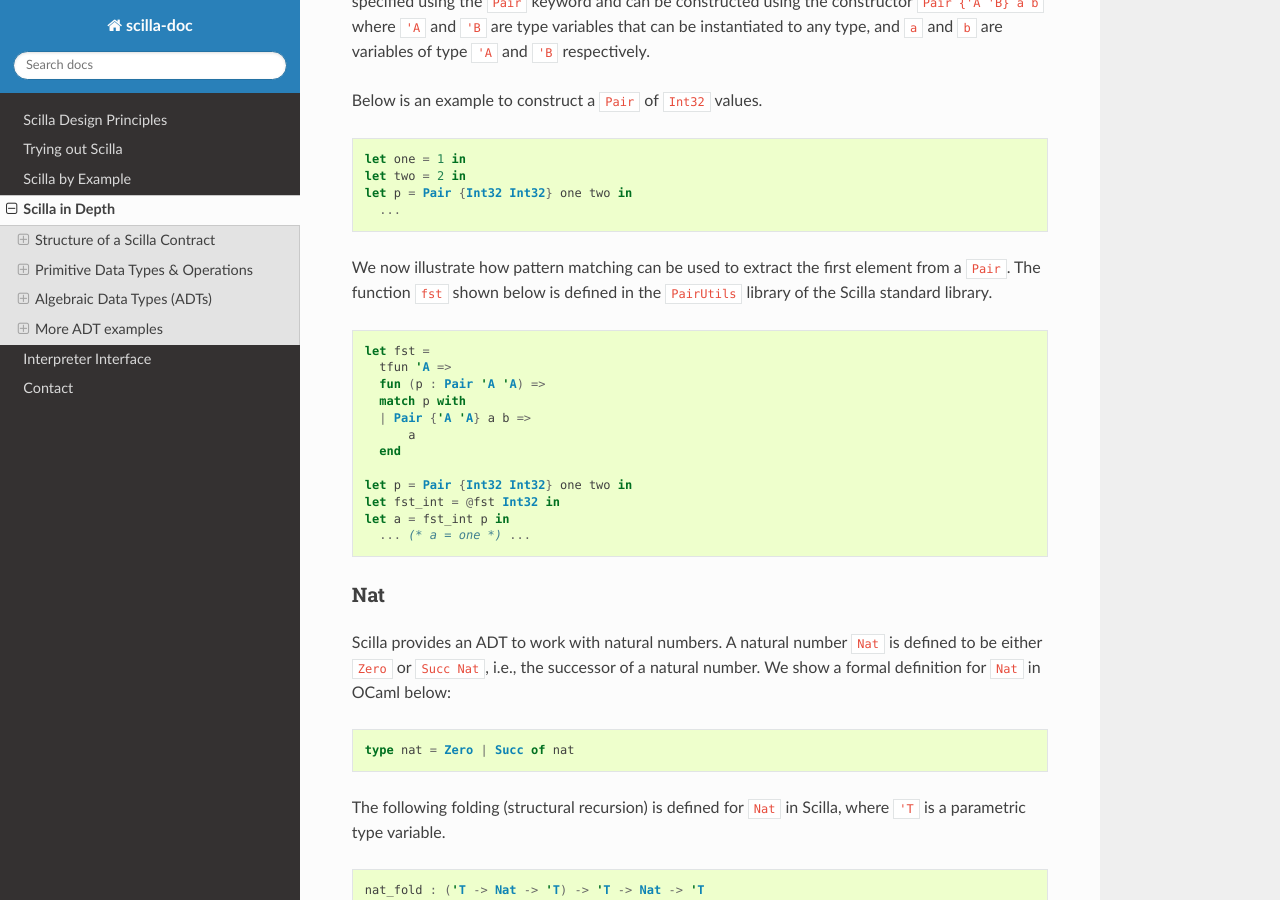
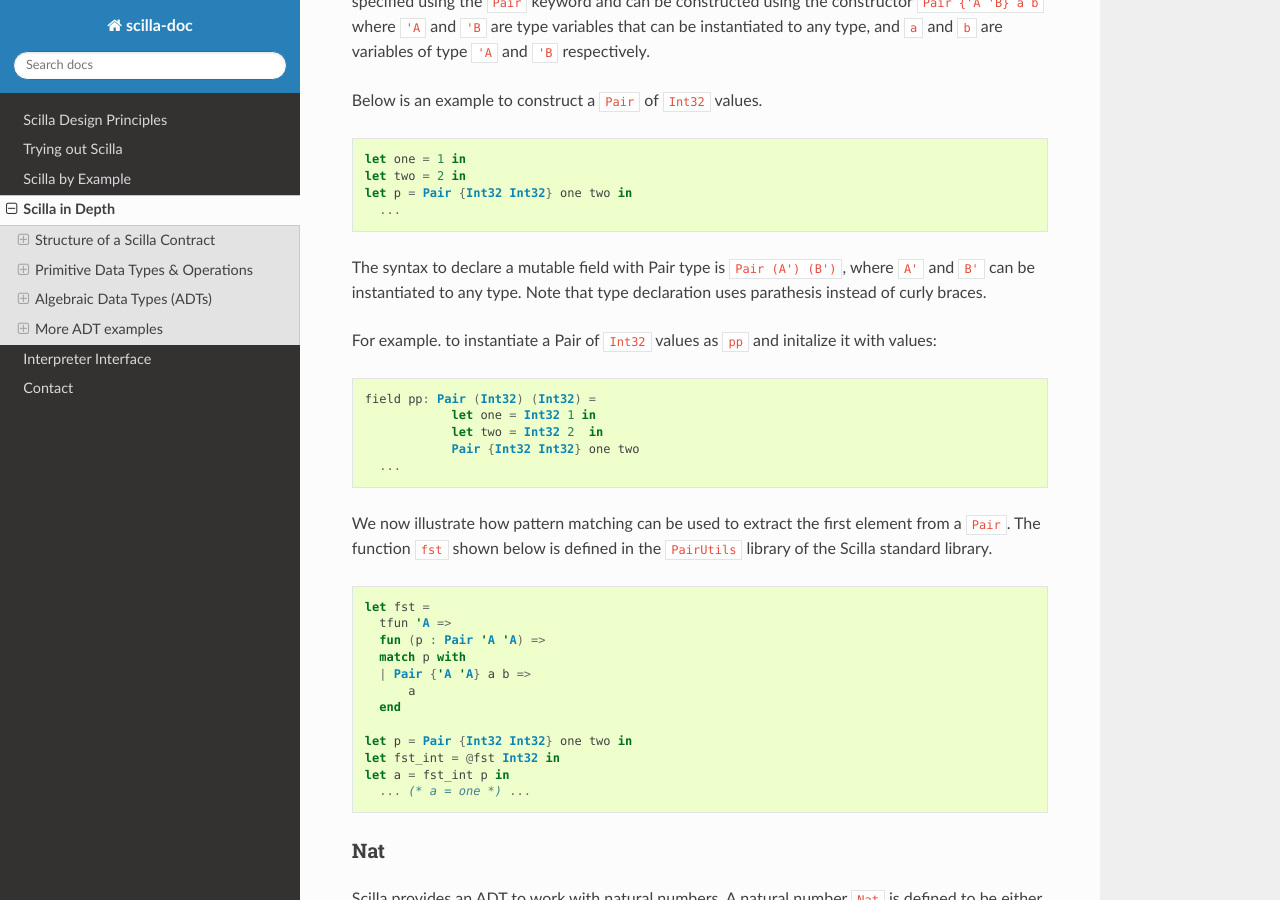
Before and after one commit to Zilliqa/scilla-docs, a Sphinx documentation site: the page built from docs/source/scilla-in-depth.rst, in a window 1280 px wide and 900 px high, scrolled down 8313 px. Built offline with Sphinx 7.4.7 and the Read the Docs theme 2.0.0, drawn with Linux system fonts in a browser that asks for light colours.

Commit message:
Added type declaration for Pair type
Pair type declaration was not documented previously.

```diff
--- a/docs/source/scilla-in-depth.rst
+++ b/docs/source/scilla-in-depth.rst
@@ -481,6 +481,19 @@ Below is an example to construct a ``Pair`` of ``Int32`` values.
   let p = Pair {Int32 Int32} one two in
     ...
 
+The syntax to declare a mutable field with Pair type is ``Pair (A') (B')``,
+where ``A'`` and ``B'`` can be instantiated to any type. Note that type declaration uses parathesis instead of curly braces.
+
+For example. to instantiate a Pair of ``Int32`` values as  ``pp`` and initalize it with values:
+
+.. code-block:: ocaml
+
+  field pp: Pair (Int32) (Int32) =
+              let one = Int32 1 in
+              let two = Int32 2  in
+              Pair {Int32 Int32} one two
+    ...
+
 We now illustrate how pattern matching can be used to extract the
 first element from a ``Pair``. The function ``fst`` shown below
 is defined in the ``PairUtils`` library of the Scilla standard library.
```
